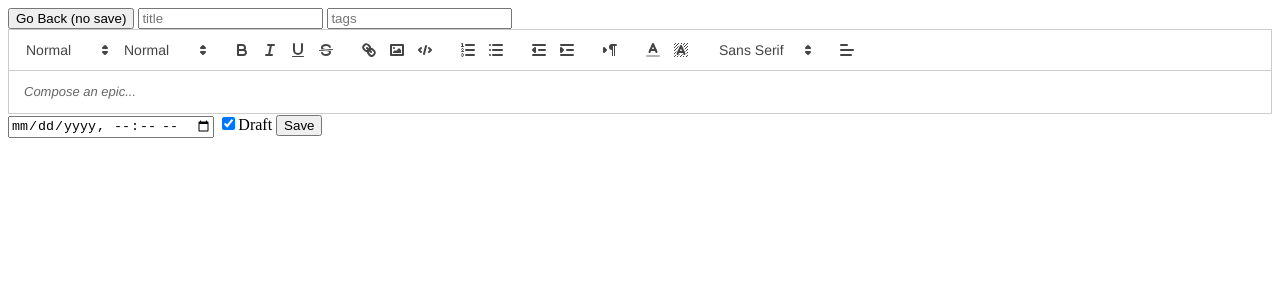
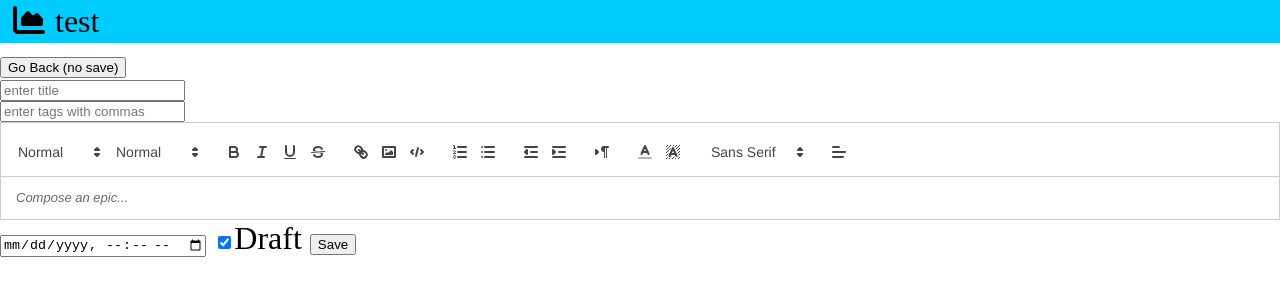
Before and after one commit to KyleWS/kylewilliams.me-basic, a website: page webpages/newedit.html in a window 1280 px wide. Drawn offline with nearby package versions, Linux system fonts and the light colour scheme.

Commit message:
pushing some changes related to css

```diff
--- a/css/main.css
+++ b/css/main.css
@@ -1,7 +1,7 @@
 body {
    padding: 0px;
    margin: 0px;
-   font-size: 36pt;
+   font-size: 16pt;
    display: block;
 }
 
@@ -33,8 +33,8 @@ body {
    text-decoration: underline;
 }
 
-.created, .tags {
-   font-size: 24pt;
+.created, .tags, .edit {
+   font-size: 12pt;
 }
 
 .created {
@@ -46,7 +46,7 @@ body {
 }
 
 .tags {
-   color: orange;
+   color: darkorange;
 }
 
 .container {
@@ -78,16 +78,14 @@ body {
    background-color: grey;
 }
 
+.draft {
+   background-color: grey;
+}
+
 #posts-pane {
    padding: 10px;
 }
 
-@media (min-width: 780px) {
-   body {
-      font-size: 16pt;
-   }
+@media screen and (min-width: 780px) {
 
-   .created, .tags {
-      font-size: 12pt;
-   }
 }
--- a/css/newedit.css
+++ b/css/newedit.css
@@ -9,3 +9,23 @@
    color: darkgreen;
    background-color: lightgreen;
 }
+
+body {
+   font-size: 24pt;
+   margin: 0;
+   padding: 0;
+}
+
+.heading {
+   background-color: #0cf;
+   padding: 3px;
+}
+
+.title, .fa-area-chart {
+   display: inline;
+   margin-left: 10px;
+}
+
+#title, #tags {
+   display: block;
+}
--- a/css/view.css
+++ b/css/view.css
@@ -9,3 +9,58 @@
 #delete:hover {
    background-color: grey;
 }
+
+body {
+   padding: 0px;
+   margin: 0px;
+   font-size: 16pt;
+   display: block;
+}
+
+.edit, #home {
+   border: 2px solid red;
+   border-radius: 20px;
+   padding: 10px;
+   display: inline-block;
+}
+
+.edit:hover, #home:hover {
+   background-color: grey;
+}
+
+.heading {
+   background-color: #0cf;
+   padding: 3px;
+}
+
+.title, .fa-area-chart {
+   display: inline;
+   margin-left: 10px;
+}
+
+.tags, .author, .created, #admin-controls {
+   margin-left: 10px;
+}
+
+#tagSpan {
+   color: darkorange;
+}
+
+.body {
+   padding: 10px;
+}
+
+.author, .created {
+   color: #996;
+   font-style: italic;
+}
+
+@media screen and (min-width: 780px) {
+   body {
+      font-size: 22pt;
+   }
+
+   .heading {
+      font-size: 24pt;
+   }
+}
--- a/js/newedit.js
+++ b/js/newedit.js
@@ -28,6 +28,9 @@
       // check if a post is supposed to be edited.
       if (post != null) {
          editFill(post);
+         makeHeader(true);
+      } else {
+         makeHeader(false);
       }
 
       $("#submit").click(function() {
@@ -40,6 +43,16 @@
    };
 
    // functions
+
+   function makeHeader(editing) {
+      let heading = $("<div>", {"class": "heading"});
+      $("body").prepend(heading);
+      $("<i>", {"class": "fa fa-area-chart"}).click(function() {
+         window.location = "../main.html";
+      }).appendTo(heading);
+      $("<div>", {"class": "title"}).text("test").appendTo(heading);
+   }
+
    function editFill(id) {
       $.ajax({
          url: API_ADDRESS + "/post/" + id,
--- a/webpages/newedit.html
+++ b/webpages/newedit.html
@@ -4,11 +4,12 @@
       <title>Creating/Editing Post</title>
       <link type="text/css" rel="stylesheet" href="../css/newedit.css" />
       <link type="text/css" rel="stylesheet" href="../node_modules/quill/dist/quill.snow.css" />
+      <meta name="viewport" content="width=device-width" />
    </head>
    <body>
       <button id="home">Go Back (no save)</button>
-      <input type="text" id="title" placeholder="title"/>
-      <input type="text" id="tags" placeholder="tags" />
+      <input type="text" id="title" placeholder="enter title"/>
+      <input type="text" id="tags" placeholder="enter tags with commas" />
       <div id="editor">
          <!-- render a post if you are editing, or empty if new post -->
       </div>
@@ -18,6 +19,7 @@
       <button id="submit">Save</button>
       <div id="success"></div>
       <div id="error"></div>
+      <script src="https://use.fontawesome.com/640d399dd9.js"></script>
       <script src="../node_modules/jquery/dist/jquery.min.js"></script>
       <script src="../node_modules/moment/moment.js"></script>
       <script src="../node_modules/quill/dist/quill.js"></script>
```
Also changed, not shown: js/main.js (+7 -0 lines), js/view.js (+11 -7 lines), main.html (+1 -1 lines), webpages/view.html (+5 -4 lines).
